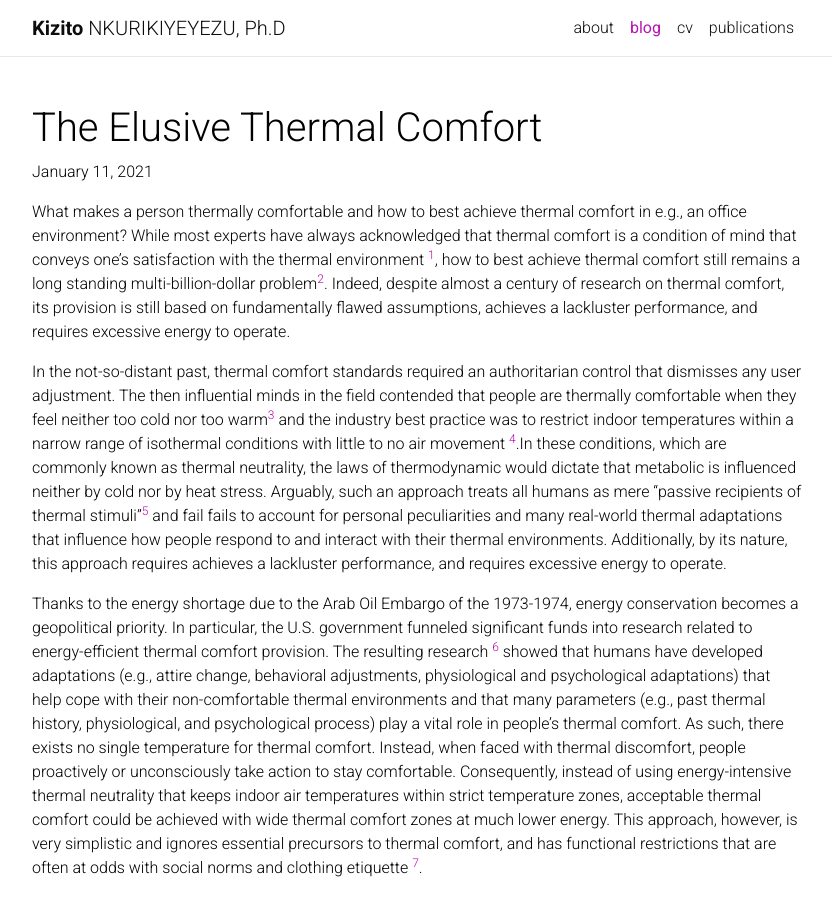
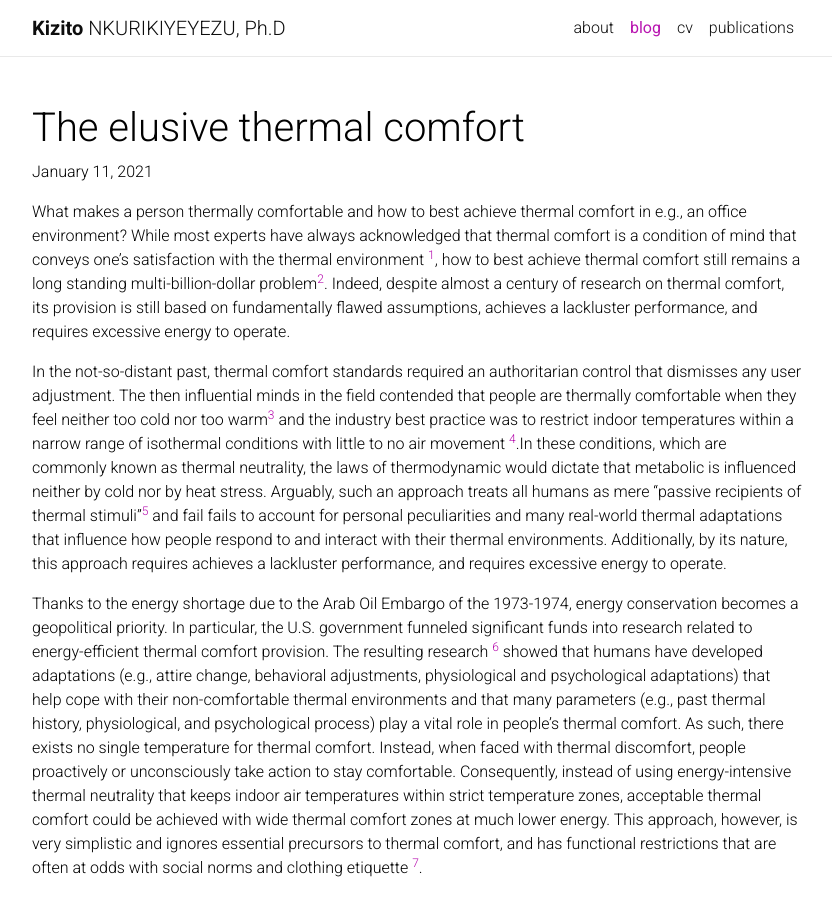
Before and after one commit to qiriro/qiriro.github.io, a Jekyll site: the page built from _posts/2021-01-11-the-elusive-thermal-comfort.md, in a window 1280 px wide and 900 px high. Shown: the whole window, without its empty margins (223-1055 px from the left). Built offline with Jekyll 4.4.1, drawn with Linux system fonts in a browser that asks for light colours; nearby versions of some CDN libraries; a style sheet for code colours, icons or effects is not loaded.

```diff
--- a/_posts/2021-01-11-the-elusive-thermal-comfort.md
+++ b/_posts/2021-01-11-the-elusive-thermal-comfort.md
@@ -1,6 +1,6 @@
 ---
 layout: post
-title:  The Elusive Thermal Comfort
+title:  The elusive thermal comfort
 date:   Mon Jan 11 13:09:22 CAT 2021
 description: Why is it so hard to make everyone happy with a shared thermostat?
 categories: thermal comfort
```
